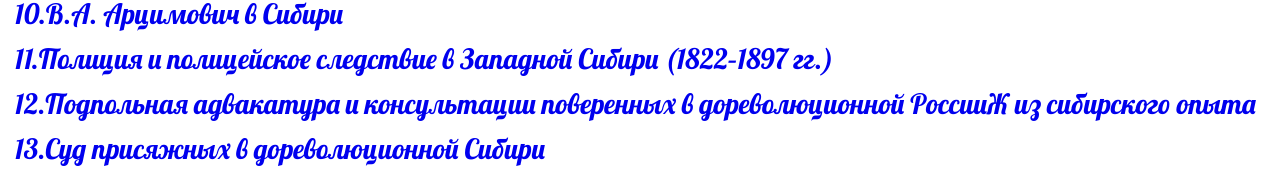
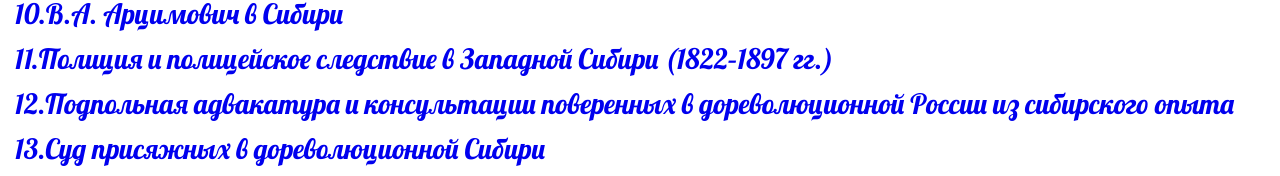
Before and after one commit to izgiy/For_my_father, a plain HTML site: page index_4.html in a window 1280 px wide. Shown: the part 733-909 px from the top of the page. Drawn offline with Linux system fonts and the light colour scheme.

Commit message:
Update index_4.html

```diff
--- a/index_4.html
+++ b/index_4.html
@@ -44,7 +44,7 @@
             <div class="since"><a href="text/since_12.pdf" target="_blank">11.Полиция и полицейское следствие
                 в Западной Сибири (1822–1897 гг.)
                 </a></div>
-            <div class="since"><a href="text/since_13.pdf" target="_blank">12.Подпольная адвакатура и консультации поверенных в дореволюционной РоссииЖ из сибирского опыта</a></div>
+            <div class="since"><a href="text/since_13.pdf" target="_blank">12.Подпольная адвакатура и консультации поверенных в дореволюционной России из сибирского опыта</a></div>
             <div class="since"><a href="text/since_14.pdf" target="_blank">13.Суд присяжных в дореволюционной Сибири</a></div>
             <div class="since"><a  href="text/since_15.pdf" target="_blank">14.В.А. Вопропанов, Е.А. Крестьянников - М.М. Сперанский и сибирская система правосудия в XIX в.
             </a></div>
```
